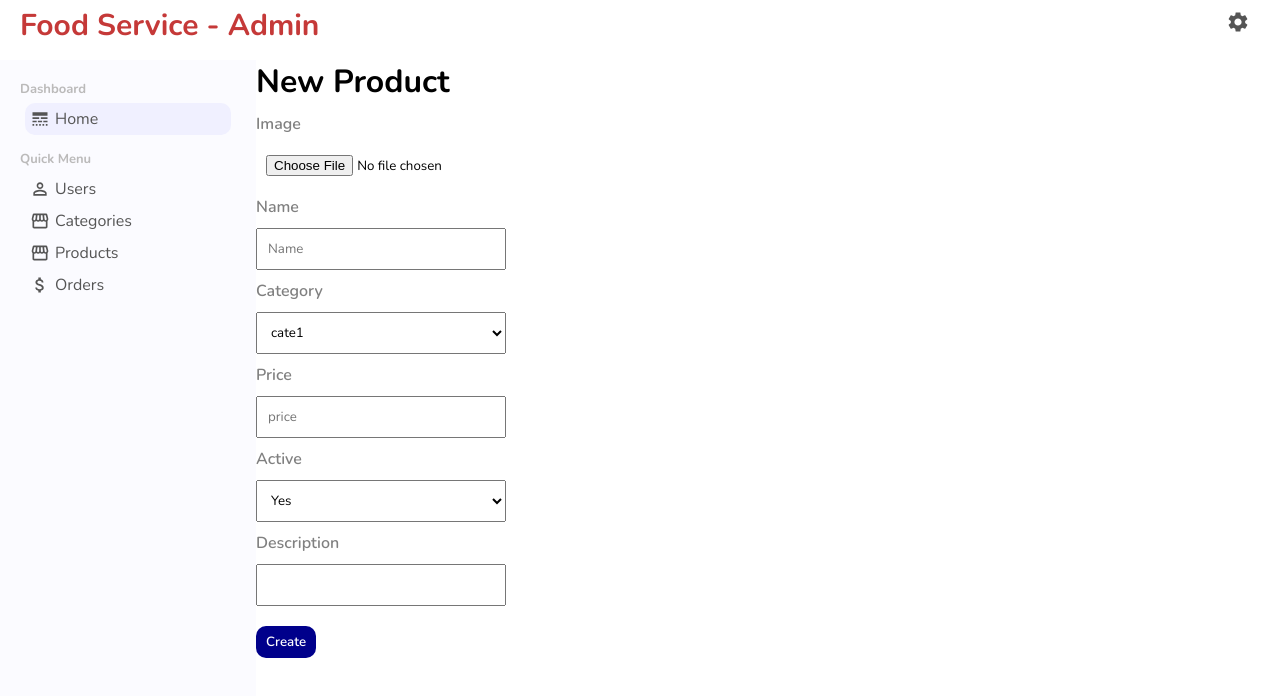
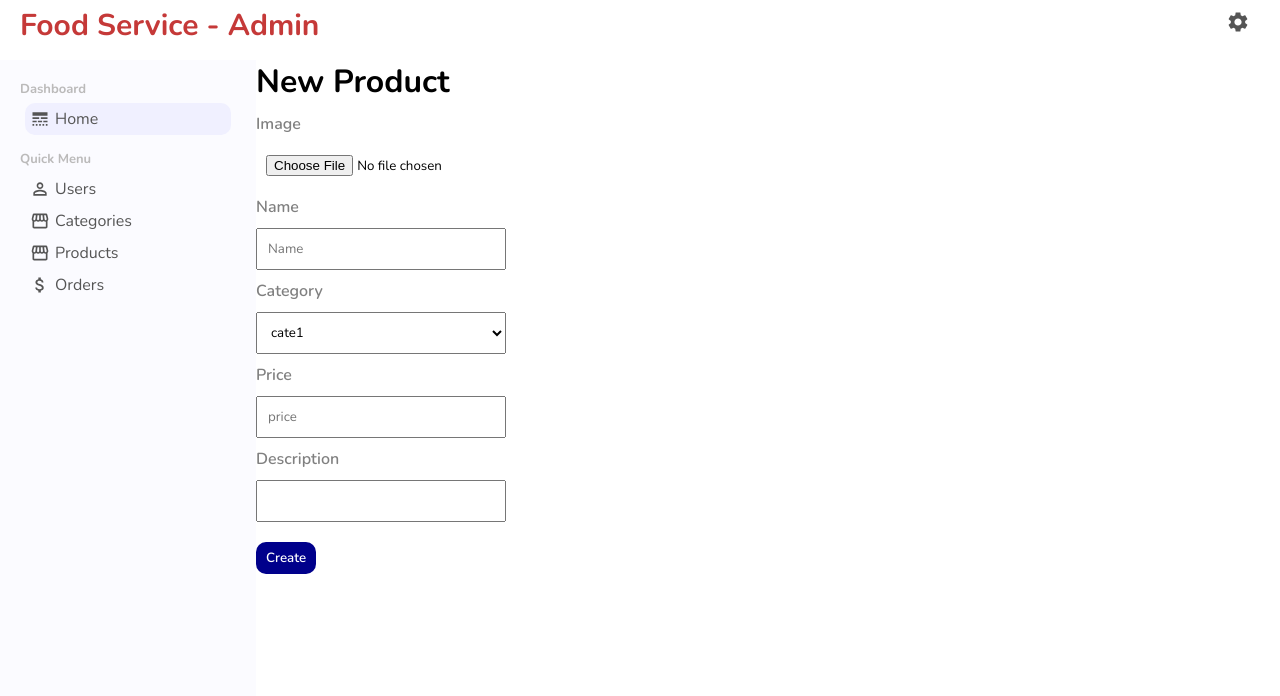
Before and after one commit to gursimran-singh/web-capstone, a React (Create React App) app in the folder admin/: page /products/1 in a window 1280 px wide. Shown: the top 696 px of the page. Built offline with nearby package versions, Linux system fonts and the light colour scheme.

Commit message:
Simple form validation implemented

```diff
--- a/admin/src/pages/products/NewProduct.jsx
+++ b/admin/src/pages/products/NewProduct.jsx
@@ -1,17 +1,144 @@
+import React, { Component } from 'react';
 import "./product.css";
+import baseURL from "../../requestMethods.js";
 
-export default function NewProduct() {
-  return (
-    <div className="newProduct">
+//export default function NewProduct() {
+class Form extends Component {
+
+  constructor(props) {
+    super(props);
+
+    this.state = {
+      fields: {},
+      errors: {},
+    };
+  }
+
+  handleValidation() {
+    let fields = this.state.fields;
+    let errors = {};
+    let formIsValid = true;
+
+    //Name
+    if (!fields["name"]) {
+      formIsValid = false;
+      errors["name"] = "Cannot be empty";
+    }
+
+    if (typeof fields["name"] !== "undefined") {
+      if (!fields["name"].match(/^[a-zA-Z]+$/)) {
+        formIsValid = false;
+        errors["name"] = "Only letters";
+      }
+    }
+
+    //Email
+    if (!fields["description"]) {
+      formIsValid = false;
+      errors["description"] = "Cannot be empty";
+    }
+
+
+    this.setState({ errors: errors });
+    return formIsValid;
+  }
+
+  contactSubmit(e) {
+    e.preventDefault();
+
+    if (this.handleValidation()) {
+      baseURL.post("/food",  this.state.fields )
+        .then(res => {
+          console.log(res);
+          console.log(res.data);
+        });
+    } else {
+      // alert("Form has errors.");
+    }
+  }
+
+  handleChange(field, e) {
+    let fields = this.state.fields;
+    fields[field] = e.target.value;
+    this.setState({ fields });
+  }
+
+
+  // state = {
+  //   name: '',
+  //   description: '',
+  //   category_id: '',
+  //   price: '',
+  //   image: '',
+  //   rating: ''
+  // }
+
+  // handleChange = (e) => {
+  //   const name = e.target.name;
+  //   const value = e.target.value;
+  //   this.setState({ [name]: value },
+  //     () => { this.validateField(name, value) });
+  // }
+
+  // validateField(fieldName, value) {
+  //   let fieldValidationErrors = this.state.formErrors;
+
+  //   this.setState({
+  //     formErrors: fieldValidationErrors,
+  //     emailValid: emailValid,
+  //     passwordValid: passwordValid
+  //   }, this.validateForm);
+  // }
+
+
+  // validateForm() {
+  //   this.setState({ formValid: this.state.emailValid && this.state.passwordValid });
+  // }
+
+
+
+
+  // handleSubmit = event => {
+  //   event.preventDefault();
+
+  //   const user = {
+  //     name: this.state.name,
+  //     category_id:this.state.category_id,
+  //     description:this.state.description,
+  //     price:this.state.price,
+  //     rating:this.state.rating,
+  //     image:this.state.image
+  //   };
+
+  //   baseURL.post("/food", { user })
+  //     .then(res => {
+  //       console.log(res);
+  //       console.log(res.data);
+  //     })
+  // }
+
+  // errorClass(error) {
+  //   return (error.length === 0 ? '' : 'has-error');
+  // }
+
+
+   render() {
+  return(
+
+
+      <div className = "newProduct" >
         <h1 className="addProductTitle">New Product</h1>
-      <form className="addProductForm">
+        <form className="addProductForm"  onSubmit={this.contactSubmit.bind(this)}>
           <div className="addProductItem">
             <label>Image</label>
             <input type="file" id="file" />
           </div>
           <div className="addProductItem">
             <label>Name</label>
-          <input type="text" placeholder="Name" />
+            <input type="text" placeholder="Name" onChange={this.handleChange.bind(this, "name")}
+                value={this.state.fields["name"]} />
+                              <span style={{ color: "red" }}>{this.state.errors["name"]}</span>
+
           </div>
           <div className="addProductItem">
             <label>Category</label>
@@ -25,18 +152,18 @@ export default function NewProduct() {
             <input type="text" placeholder="price" />
           </div>
           <div className="addProductItem">
-          <label>Active</label>
-          <select name="active" id="active">
-            <option value="yes">Yes</option>
-            <option value="no">No</option>
-          </select>
+            <label>Description</label>
+            <input type="textarea" row="2"  onChange={this.handleChange.bind(this, "description")}
+                value={this.state.fields["description"]}/>
+                              <span style={{ color: "red" }}>{this.state.errors["description"]}</span>
+
           </div>
-        <div className="addProductItem">
-          <label>Description</label>
-          <input type="textarea" row="2" />
-        </div>
-        <button className="addProductButton">Create</button>
+          <button className="addProductButton" type="submit">Create</button>
         </form>
       </div>
-  );
+    )
   }
+}
+
+
+export default Form;
--- a/admin/src/pages/products/list.jsx
+++ b/admin/src/pages/products/list.jsx
@@ -3,7 +3,7 @@ import { DataGrid } from "@mui/x-data-grid";
 import { DeleteOutline } from "@material-ui/icons";
 import { Link } from "react-router-dom";
 import { useState,useEffect } from "react";
-import axios from 'axios';
+import baseURL from "../../requestMethods.js";
 
 export default function ProductList() {
   const [data, setData] = useState();
@@ -13,7 +13,13 @@ export default function ProductList() {
   };
 
   const columns = [
-    { field: "id", headerName: "ID", width: 90 },
+    // { field: "id", headerName: "ID", width: 90,
+    // renderCell: (params) => {
+    //   return (
+
+    //     <div className="productListItem"> {console.log(params.row)}</div>
+
+    //   ); }, },
     {
       field: "product",
       headerName: "Name",
@@ -60,7 +66,7 @@ export default function ProductList() {
   ];
 
   useEffect(() => {
-      axios.get("https://6fdhemeqha.execute-api.ca-central-1.amazonaws.com/dev/api/food")
+    baseURL.get("/food")
         .then(
           (result) => {
            setData(result.data);
--- a/admin/src/requestMethods.js
+++ b/admin/src/requestMethods.js
@@ -3,11 +3,16 @@ import axios from "axios";
 const BASE_URL = "https://6fdhemeqha.execute-api.ca-central-1.amazonaws.com/dev/api";
 //const TOKEN = JSON.parse(JSON.parse(localStorage.getItem("persist:root")).user).currentUser.accessToken;
 
-export const publicRequest = axios.create({
-  baseURL: BASE_URL,
+// export const publicRequest = axios.create({
+//   baseURL: BASE_URL,
+// });
+
+// export const userRequest = axios.create({
+//   baseURL: BASE_URL,
+//   //headers: { token: `Bearer ${TOKEN}` },
+// });
+
+
+export default axios.create({
+  baseURL: BASE_URL
 });
-
-export const userRequest = axios.create({
-  baseURL: BASE_URL,
-  //headers: { token: `Bearer ${TOKEN}` },
-});
```
Lines whose indentation alone changed are shown as unchanged.
